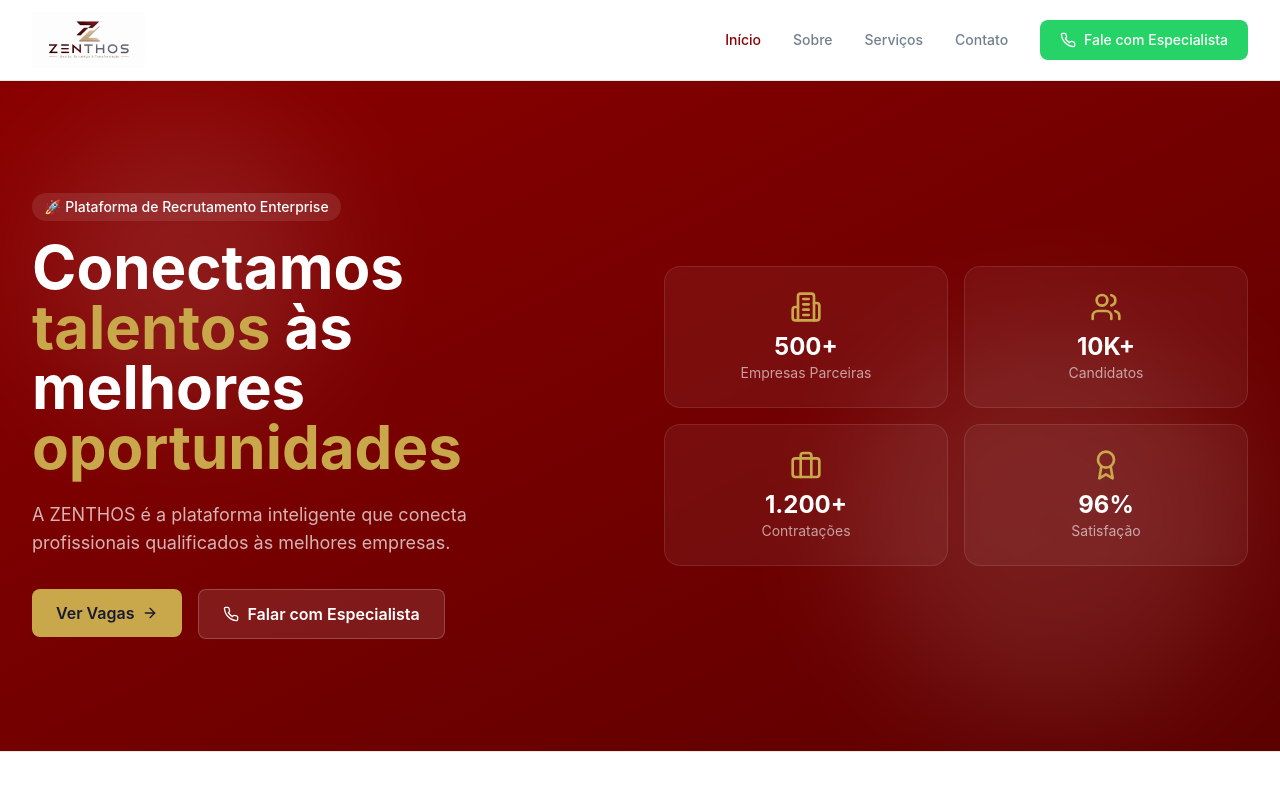
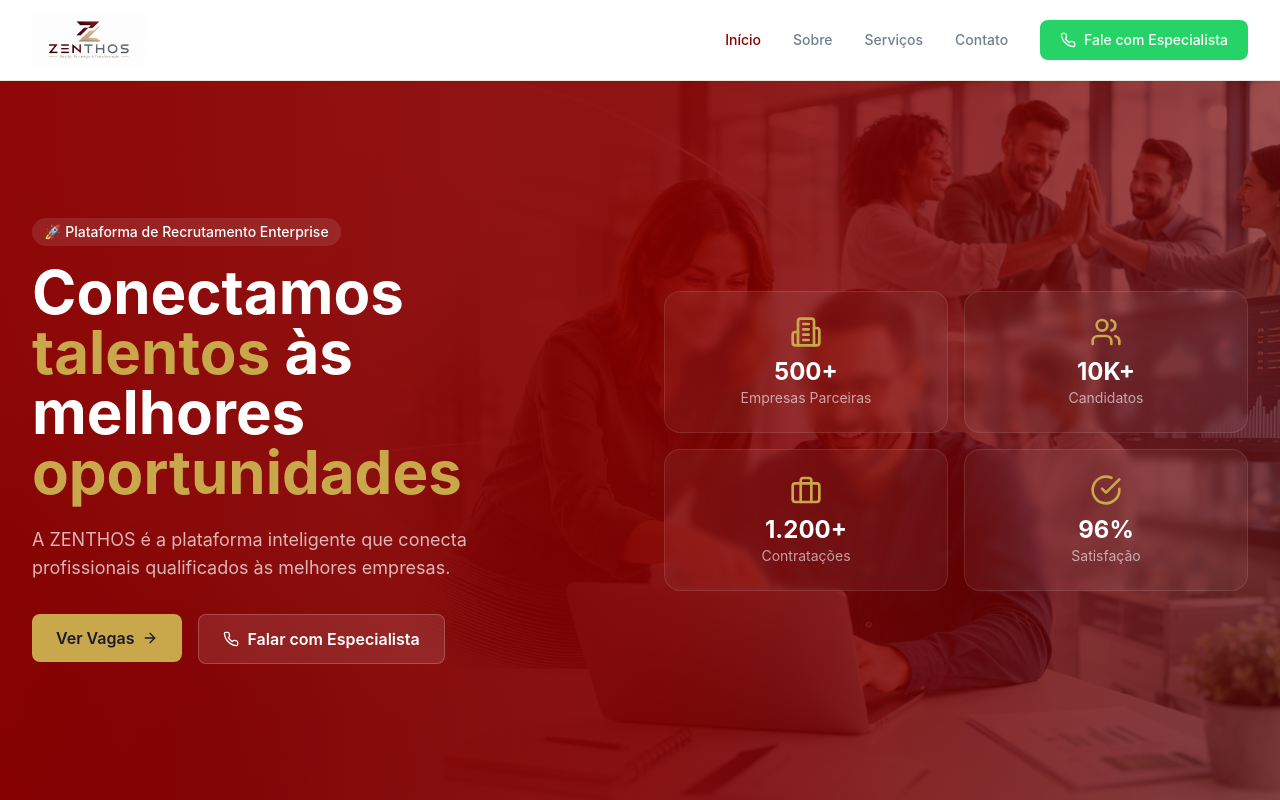
Before and after one commit to trivoroficial/consult_recruit, a Next.js app: page / in a window 1280 px wide. Shown: the top 800 px of the page. Built offline with nearby package versions, Linux system fonts and the light colour scheme.

Commit message:
Update Hero component layout and links

```diff
--- a/src/components/home/Hero.tsx
+++ b/src/components/home/Hero.tsx
@@ -2,20 +2,25 @@
 
 import { motion } from "framer-motion";
 import Link from 'next/link'
-import { ArrowRight, Phone, CheckCircle, Users, Building2, Briefcase, Zap, Shield, TrendingUp, Award } from 'lucide-react'
+import { ArrowRight, Phone, CheckCircle, Users, Building2, Briefcase } from 'lucide-react'
 
 const whatsappNumber = "5534991850735";
 const whatsappUrl = `https://wa.me/${whatsappNumber}?text=${encodeURIComponent("Olá! Gostaria de conhecer as soluções da ZENTHOS.")}`;
 
 export function Hero() {
   return (
-    <section className="relative bg-gradient-to-br from-[#8B0000] to-[#5C0000] text-white overflow-hidden">
-      <div className="absolute inset-0 opacity-10">
-        <div className="absolute top-10 left-10 w-72 h-72 bg-white rounded-full blur-3xl" />
-        <div className="absolute bottom-10 right-10 w-96 h-96 bg-white rounded-full blur-3xl" />
+    <section className="relative bg-gradient-to-br from-[#8B0000] to-[#5C0000] text-white overflow-hidden min-h-[90vh] flex items-center">
+      {/* IMAGEM DE FUNDO */}
+      <div className="absolute inset-0">
+        <img
+          src="/recrutamento.png"
+          alt="ZENTHOS"
+          className="w-full h-full object-cover opacity-30"
+        />
+        <div className="absolute inset-0 bg-gradient-to-r from-[#8B0000]/90 via-[#8B0000]/70 to-transparent"></div>
       </div>
 
-      <div className="relative max-w-7xl mx-auto px-4 sm:px-6 lg:px-8 py-20 lg:py-28">
+      <div className="relative max-w-7xl mx-auto px-4 sm:px-6 lg:px-8 py-20 lg:py-28 w-full z-10">
         <div className="grid grid-cols-1 lg:grid-cols-2 gap-12 items-center">
           <div>
             <div className="flex items-center gap-2 mb-4">
@@ -32,7 +37,7 @@ export function Hero() {
               A ZENTHOS é a plataforma inteligente que conecta profissionais qualificados às melhores empresas.
             </p>
             <div className="flex flex-wrap gap-4 mt-8">
-              <Link href="/vagas">
+              <Link href="/login">
                 <button className="px-6 py-3 bg-[#C9A84C] hover:bg-[#B8973A] text-[#1A1A2E] font-semibold rounded-lg transition flex items-center gap-2">
                   Ver Vagas
                   <ArrowRight className="h-4 w-4" />
@@ -47,7 +52,6 @@ export function Hero() {
             </div>
           </div>
 
-          {/* RESUMO DOS SERVIÇOS PREMIUM */}
           <div className="grid grid-cols-2 gap-4">
             <div className="bg-white/5 backdrop-blur-sm rounded-2xl p-6 border border-white/10 text-center hover:bg-white/10 transition">
               <Building2 className="h-8 w-8 text-[#C9A84C] mx-auto mb-2" />
@@ -65,7 +69,7 @@ export function Hero() {
               <p className="text-sm text-white/60">Contratações</p>
             </div>
             <div className="bg-white/5 backdrop-blur-sm rounded-2xl p-6 border border-white/10 text-center hover:bg-white/10 transition">
-              <Award className="h-8 w-8 text-[#C9A84C] mx-auto mb-2" />
+              <CheckCircle className="h-8 w-8 text-[#C9A84C] mx-auto mb-2" />
               <p className="text-2xl font-bold">96%</p>
               <p className="text-sm text-white/60">Satisfação</p>
             </div>
```
